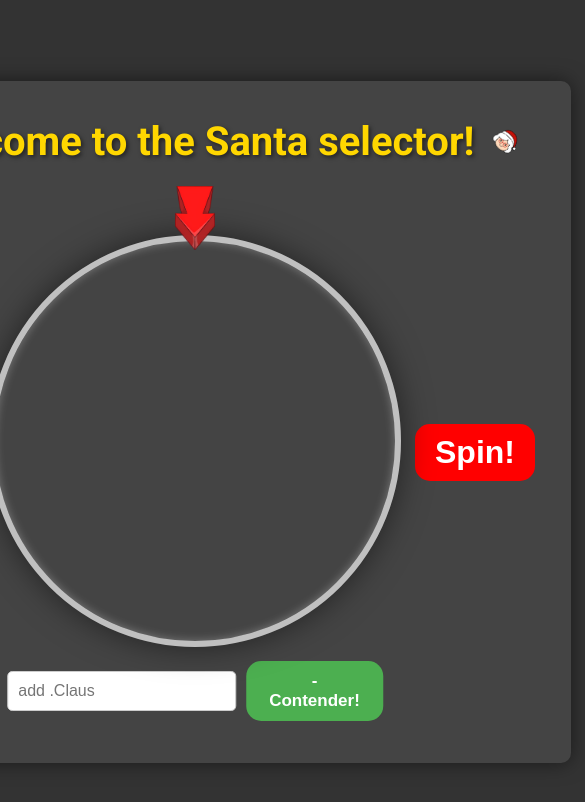
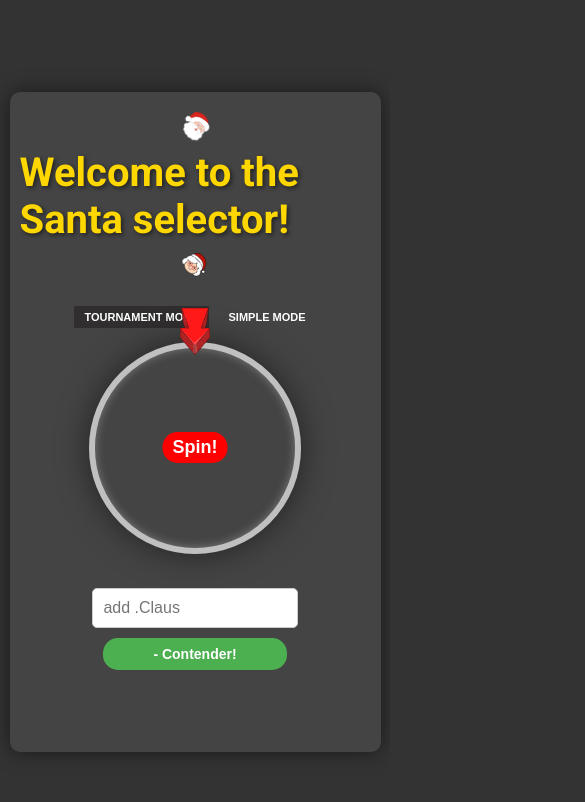
Before and after one commit to Cristoffer85/santa-selector, a React (Vite) app: page / in a window 390 px wide. Shown: the top 802 px of the page, 585 px wide, since content can reach past the window. Built offline with nearby package versions, Linux system fonts and the light colour scheme.

Commit message:
Responsiveness for up to 768 started. Main content for app.css and wheel actually looks pretty good already.
FIX: Left column (Switch between modes) and results lists) into a menu instead

```diff
--- a/index.html
+++ b/index.html
@@ -1,10 +1,10 @@
-<!doctype html>
+<!DOCTYPE html>
 <html lang="en">
   <head>
     <meta charset="UTF-8" />
-    <link rel="icon" type="image/png" href="/brico.png?v=1" />
+    <link rel="icon" type="image/svg+xml" href="/brico.png" />
     <meta name="viewport" content="width=device-width, initial-scale=1.0" />
-    <title>Santa Selector</title>
+    <title>Santa Selector - The app you probably never knew you needed</title>
   </head>
   <body>
     <div id="root"></div>
--- a/src/App.css
+++ b/src/App.css
@@ -234,3 +234,59 @@ h1 {
   .winner-selection button:hover {
     background-color: #ffee91;
   }
+
+  @media (max-width: 768px) {
+    .app-container {
+        flex-direction: column;
+        align-items: center;
+    }
+
+    .app {
+        width: 100%;
+        padding: 10px;
+    }
+
+    .header-container {
+        flex-direction: column;
+        height: auto;
+        margin-bottom: 20px;
+    }
+
+    .header-container img {
+        margin: 10px 0;
+    }
+
+    .main-content {
+        flex-direction: column;
+        align-items: center;
+    }
+
+    .left-column {
+        position: static;
+        transform: none;
+        margin-bottom: 20px;
+    }
+
+    .mode-buttons {
+        flex-direction: row;
+        gap: 10px;
+    }
+
+    .mode-buttons button {
+        transform: rotate(0);
+    }
+
+    .results-list-container {
+        width: 80%;
+        margin-bottom: 20px;
+        order: 1; /* Ensure it appears below other content */
+    }
+
+    .results-list h2 {
+        font-size: 1rem;
+    }
+
+    .results-list li {
+        font-size: 0.9rem;
+    }
+}
--- a/src/Components/ContenderList/ContenderList.css
+++ b/src/Components/ContenderList/ContenderList.css
@@ -40,3 +40,20 @@
 .flashing {
   animation: flashColor 0.18s infinite; /* Flash every 0.18 seconds */
 }
+
+/* Media Queries for responsiveness */
+@media (max-width: 768px) {
+  .segment-list {
+    margin-top: 20px;
+  }
+
+  .segment-list h2 {
+    font-size: 1.2em;
+  }
+
+  .segment-list li {
+    padding: 8px;
+    margin: 3px;
+    font-size: 0.9em;
+  }
+}
--- a/src/Components/Contenders/Contenders.css
+++ b/src/Components/Contenders/Contenders.css
@@ -41,3 +41,25 @@
 .addcontender-button:hover {
   background-color: #45a049;
 }
+
+/* Media Queries for responsiveness */
+@media (max-width: 768px) {
+  .input-container {
+    position: static;
+    transform: none;
+    width: 80%;
+    flex-direction: column;
+    gap: 10px;
+    margin-top: 20px;
+  }
+
+  .input-container input {
+    width: 100%;
+  }
+
+  .addcontender-button {
+    width: 100%;
+    font-size: 14px;
+    padding: 8px 16px;
+  }
+}
--- a/src/Components/Wheel/Wheel.css
+++ b/src/Components/Wheel/Wheel.css
@@ -76,3 +76,34 @@
   background-color: #45a049;
   transform: scale(1.1);
 }
+
+/* Media Queries for responsiveness */
+@media (max-width: 768px) {
+  .wheel-container {
+    max-width: 200px;
+    height: 200px;
+  }
+
+  .arrow {
+    width: 30px;
+    top: -40px;
+  }
+
+  .spin-button-container {
+    top: 50%;
+    left: 50%;
+    transform: translate(-50%, -50%);
+    width: auto;
+    z-index: 2;
+  }
+
+  .spin-button {
+    font-size: 18px;
+    padding: 5px 10px;
+  }
+
+  .new-round-button {
+    font-size: 14px;
+    padding: 8px 16px;
+  }
+}
```
